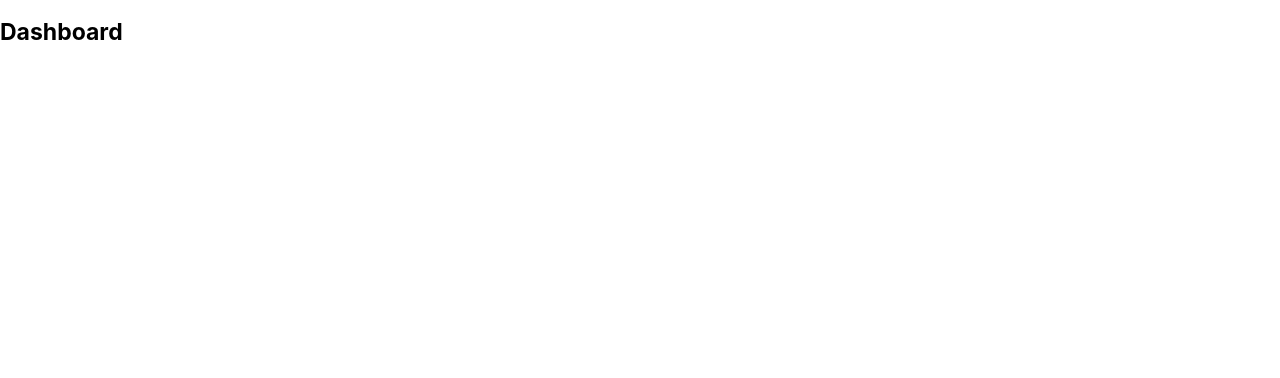
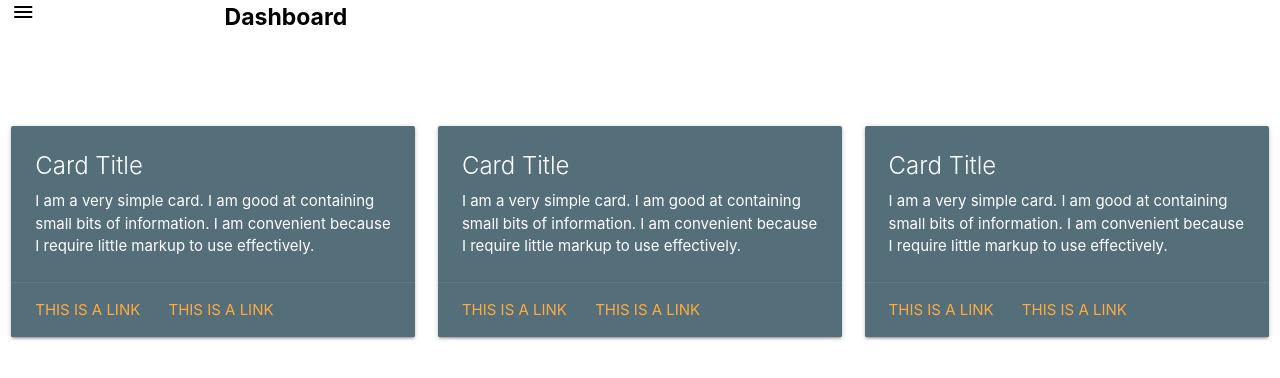
Before and after one commit to glockwild/exam-site-first, a plain HTML site: page index.html in a window 1280 px wide. Drawn offline with nearby package versions, Linux system fonts and the light colour scheme.

Commit message:
Fixed menu

```diff
--- a/index.html
+++ b/index.html
@@ -12,7 +12,13 @@
 </head>
 <body>
 
-    <nav class="white">
+    <div class="row">
+
+        <div class="col s12 m2">
+            <a href="#" data-target="slide-out" class="sidenav-trigger"><i class="material-icons black-text">menu</i></a>
+        </div>
+
+        <div class="col s12 m10">
             <a href="#" class="black-text logo-edit">Dashboard</a>
             <ul id="slide-out" class="sidenav">
                 <li><div class="user-view">
@@ -26,9 +32,59 @@
                 <li><a class="waves-effect" href="#!"><i class="material-icons black-text">access_alarm</i>Notifications</a></li>
                 <li><a class="waves-effect" href="#!"><i class="material-icons black-text">attach_money</i>Support</a></li>
               </ul>
-          <a href="#" data-target="slide-out" class="sidenav-trigger"><i class="material-icons black-text">menu</i></a>
+        </div>
+
+
+
+
+    </div>
+
+
+    <nav class="white">
+
     </nav>
 
+    <div class="row">
+        <div class="col s12 m4">
+          <div class="card blue-grey darken-1">
+            <div class="card-content white-text">
+              <span class="card-title">Card Title</span>
+              <p>I am a very simple card. I am good at containing small bits of information.
+              I am convenient because I require little markup to use effectively.</p>
+            </div>
+            <div class="card-action">
+              <a href="#">This is a link</a>
+              <a href="#">This is a link</a>
+            </div>
+          </div>
+        </div>
+        <div class="col s12 m4">
+            <div class="card blue-grey darken-1">
+              <div class="card-content white-text">
+                <span class="card-title">Card Title</span>
+                <p>I am a very simple card. I am good at containing small bits of information.
+                I am convenient because I require little markup to use effectively.</p>
+              </div>
+              <div class="card-action">
+                <a href="#">This is a link</a>
+                <a href="#">This is a link</a>
+              </div>
+            </div>
+          </div>
+          <div class="col s12 m4">
+            <div class="card blue-grey darken-1">
+              <div class="card-content white-text">
+                <span class="card-title">Card Title</span>
+                <p>I am a very simple card. I am good at containing small bits of information.
+                I am convenient because I require little markup to use effectively.</p>
+              </div>
+              <div class="card-action">
+                <a href="#">This is a link</a>
+                <a href="#">This is a link</a>
+              </div>
+            </div>
+          </div>
+      </div>
 
 
     <script src="./script/main.js"></script>
--- a/script/main.js
+++ b/script/main.js
@@ -1,5 +1,7 @@
 document.addEventListener('DOMContentLoaded', function() {
     var elems = document.querySelectorAll('.sidenav');
-    let options = {};
+    let options = {
+
+    };
     var instances = M.Sidenav.init(elems, options);
   });
```
Also changed, not shown: assets/icons/database.png (added), assets/icons/pin.png (added), assets/icons/store.png (added), assets/icons/telegram.png (added). Lines whose indentation alone changed are shown as unchanged.
